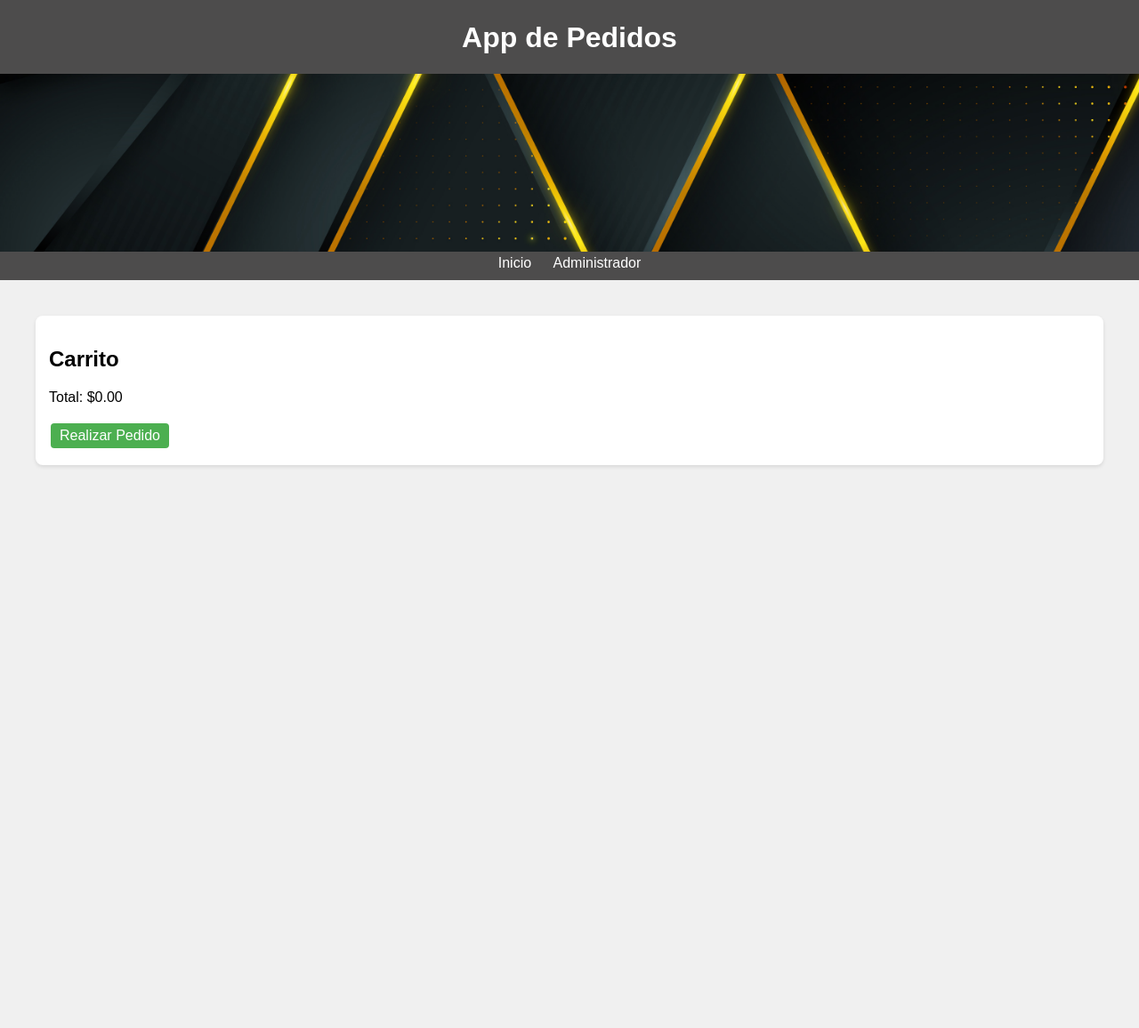
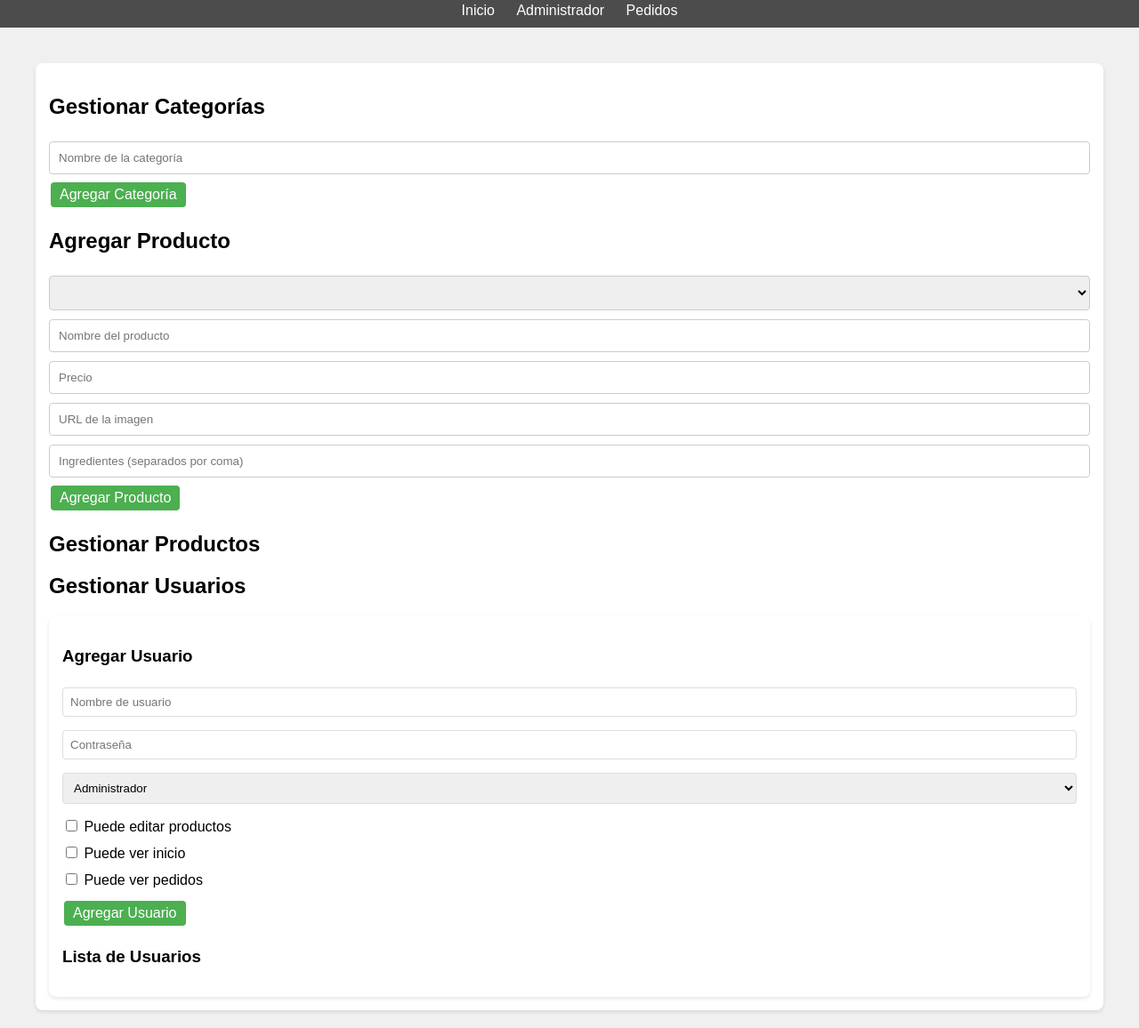
Before and after one commit to Estebangda09/SellOrders, a plain HTML site: page admin.html in a window 1280 px wide. Shown: the part 7-1163 px from the top of the page at 89% size. Before the commit the page ends 800 px from the top, so only its background shows below. Drawn offline with Linux system fonts and the light colour scheme.

Commit message:
Update admin.html

```diff
--- a/admin.html
+++ b/admin.html
@@ -3,29 +3,92 @@
 <head>
     <meta charset="UTF-8">
     <meta name="viewport" content="width=device-width, initial-scale=1.0">
-  <title>App de Pedidos</title>
+    <title>Panel de Administración</title>
     <link rel="stylesheet" href="styles.css">
 </head>
 <body>
     <header>
-    <h1>App de Pedidos</h1>
-    <div class="header-image">
-        <img src="3325969.jpg" alt="Imagen de fondo">
-      </div>
         <nav>
             <a href="index.html">Inicio</a>
             <a href="admin.html">Administrador</a>
+            <a href="pedidos.html">Pedidos</a>
         </nav>
     </header>
+
     <div class="container">
-    <div id="menu"></div>
-    <div id="cart">
-      <h2>Carrito</h2>
-      <ul id="cart-items"></ul>
-      <p>Total: $<span id="cart-total">0</span></p>
-      <button onclick="placeOrder()">Realizar Pedido</button>
+        <div id="admin-panel">
+            <h2>Gestionar Categorías</h2>
+            <form id="add-category-form">
+                <input type="text" id="category-name" placeholder="Nombre de la categoría" required>
+                <button type="submit">Agregar Categoría</button>
+            </form>
+            <ul id="category-list"></ul>
+
+            <h2>Agregar Producto</h2>
+            <form id="add-product-form">
+                <select id="product-category" required></select>
+                <input type="text" id="product-name" placeholder="Nombre del producto" required>
+                <input type="number" id="product-price" placeholder="Precio" step="0.01" required>
+                <input type="text" id="product-image" placeholder="URL de la imagen" required>
+                <input type="text" id="product-ingredients" placeholder="Ingredientes (separados por coma)" required>
+                <button type="submit">Agregar Producto</button>
+            </form>
+
+            <h2>Gestionar Productos</h2>
+            <div id="product-list"></div>
+
+            <h2>Gestionar Usuarios</h2>
+            <div id="user-management">
+                <h3>Agregar Usuario</h3>
+                <form id="add-user-form">
+                    <input type="text" id="username" placeholder="Nombre de usuario" required>
+                    <input type="password" id="password" placeholder="Contraseña" required>
+                    <select id="user-role">
+                        <option value="admin">Administrador</option>
+                        <option value="editor">Editor</option>
+                        <option value="viewer">Visor</option>
+                    </select>
+                    <div>
+                        <label><input type="checkbox" id="can-edit-products"> Puede editar productos</label>
+                    </div>
+                    <div>
+                        <label><input type="checkbox" id="can-view-home"> Puede ver inicio</label>
+                    </div>
+                    <div>
+                        <label><input type="checkbox" id="can-view-orders"> Puede ver pedidos</label>
+                    </div>
+                    <button type="submit">Agregar Usuario</button>
+                </form>
+
+                <h3>Lista de Usuarios</h3>
+                <div id="user-list"></div>
             </div>
         </div>
+    </div>
+
     <script src="app.js"></script>
+    <script>
+        // Agregar usuario administrador predefinido
+        document.addEventListener('DOMContentLoaded', () => {
+            if (!localStorage.getItem('adminCreated')) {
+                const adminUser = {
+                    id: Date.now(),
+                    username: 'Admin',
+                    password: 'Esteban94*', // En una aplicación real, esto debería estar hasheado
+                    role: 'admin',
+                    permissions: {
+                        canEditProducts: true,
+                        canViewHome: true,
+                        canViewOrders: true
+                    }
+                };
+                let users = JSON.parse(localStorage.getItem('users') || '[]');
+                users.push(adminUser);
+                localStorage.setItem('users', JSON.stringify(users));
+                localStorage.setItem('adminCreated', 'true');
+                console.log('Usuario administrador creado.');
+            }
+        });
+    </script>
 </body>
 </html>
```
Lines whose indentation alone changed are shown as unchanged.
